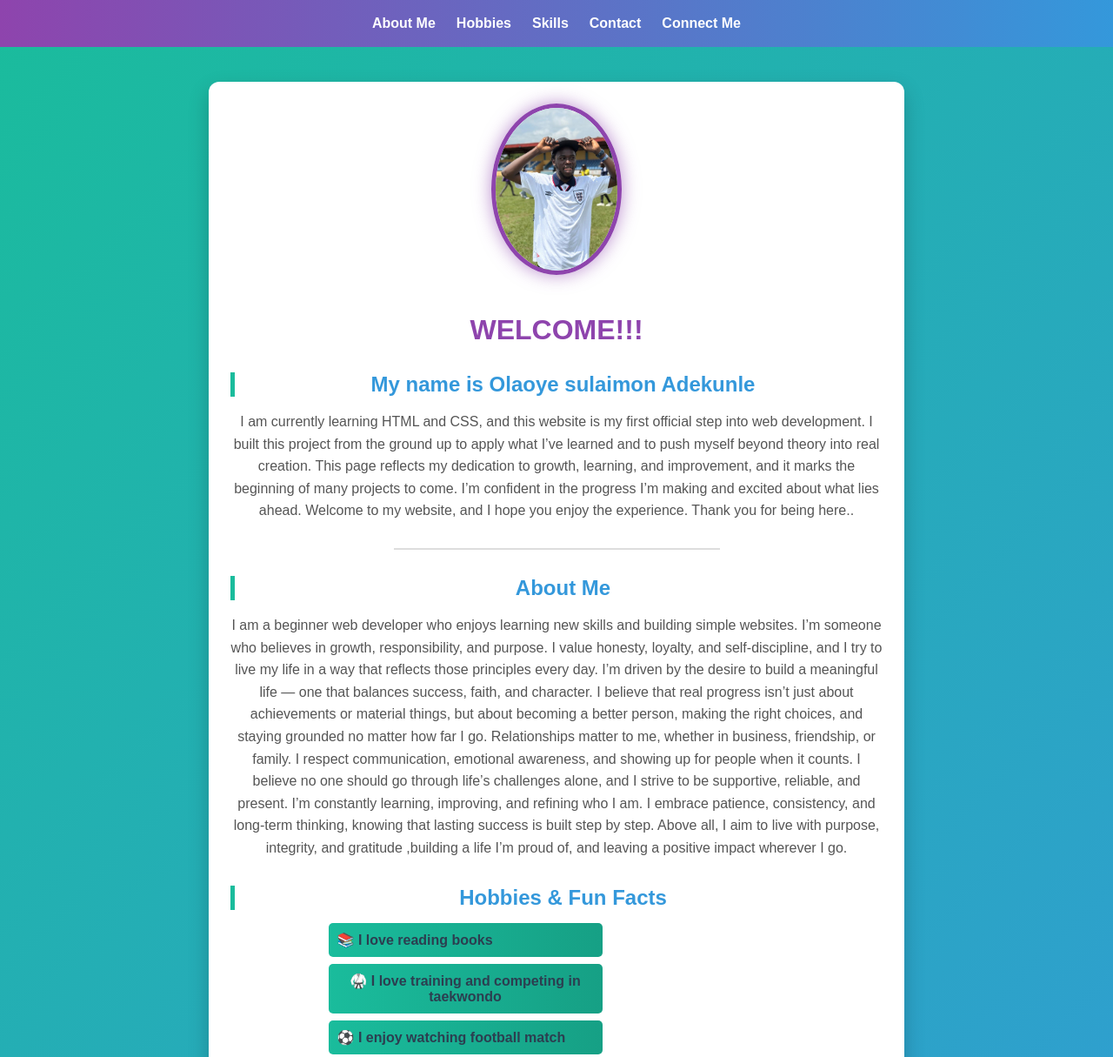
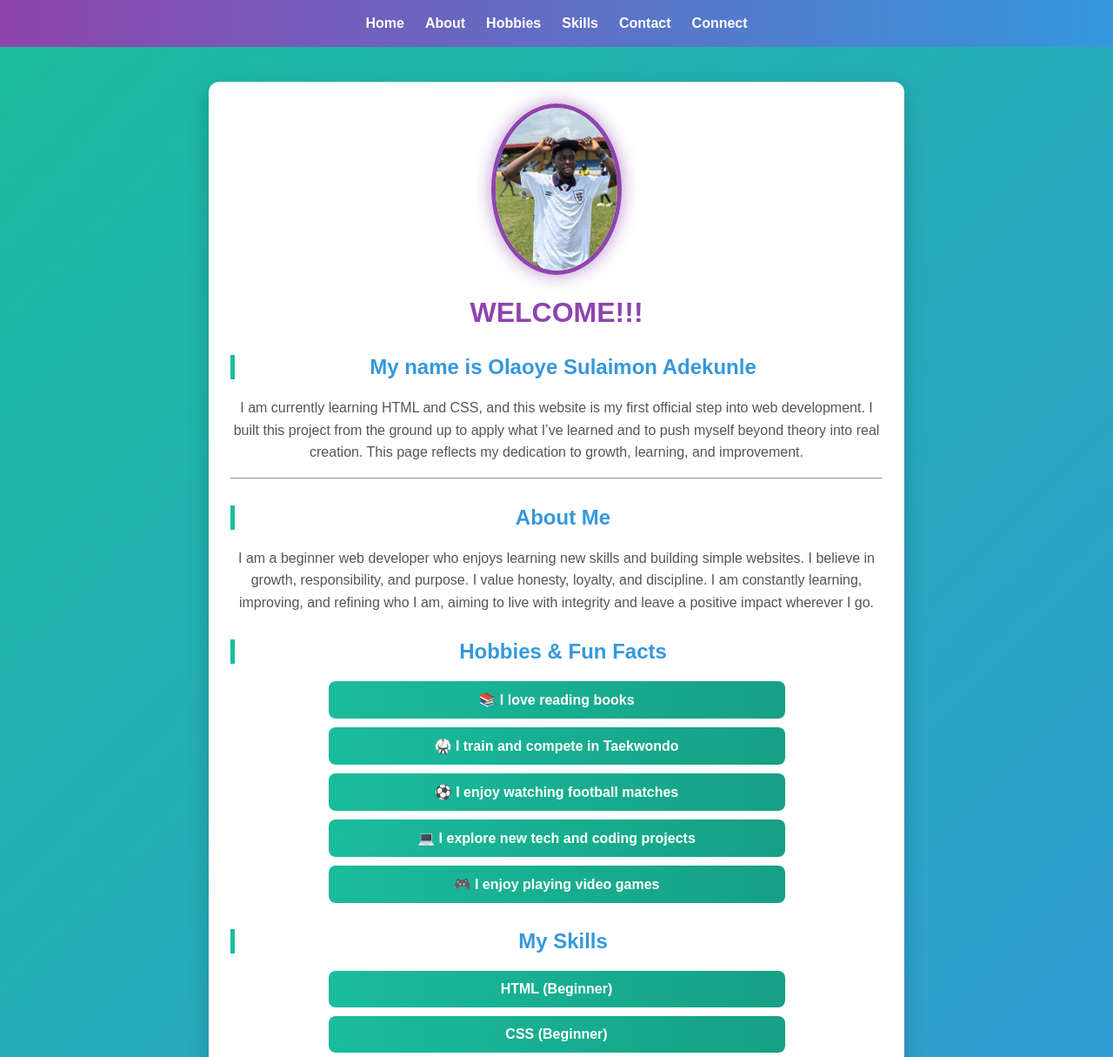
Before and after one commit to iamhardehey/MY-WEB, a plain HTML site: page index.html in a window 1280 px wide. Shown: the top 1215 px of the page at 87% size. Drawn offline with Linux system fonts and the light colour scheme.

Commit message:
Add files via upload

```diff
--- a/index.html
+++ b/index.html
@@ -1,5 +1,5 @@
 <!DOCTYPE html>
-<html>
+<html lang="en">
 <head>
     <meta charset="UTF-8">
     <meta name="viewport" content="width=device-width, initial-scale=1.0">
@@ -9,71 +9,72 @@
 
 <body>
 
+    <!-- NAVBAR -->
     <nav class="navbar">
-    <a href="#about">About Me</a>
+        <a href="#home">Home</a>
+        <a href="#about">About</a>
         <a href="#hobbies">Hobbies</a>
         <a href="#skills">Skills</a>
         <a href="#contact">Contact</a>
-    <a href="#connect">Connect Me</a>
+        <a href="#connect">Connect</a>
     </nav>
 
+    <!-- MAIN CONTENT -->
     <div class="container">
 
+        <!-- HOME -->
         <img src="profile.jpg" alt="My Profile Picture" class="profile-pic">
 
+        <h1 id="home">WELCOME!!!</h1>
+        <h2>My name is Olaoye Sulaimon Adekunle</h2>
 
-    <h1 id="home">WELCOME!!!</h1>
-    <h2>My name is Olaoye sulaimon Adekunle</h2>
-    <p class="intro">I am currently learning HTML and CSS, and this website is my first official step into web development. I built this project from the ground up to apply what I’ve learned and to push myself beyond theory into real creation. This page reflects my dedication to growth, learning, and improvement, and it marks the beginning of many projects to come. I’m confident in the progress I’m making and excited about what lies ahead. Welcome to my website, and I hope you enjoy the experience. Thank you for being here..</p>
+        <p class="intro">
+            I am currently learning HTML and CSS, and this website is my first official step into web development.
+            I built this project from the ground up to apply what I’ve learned and to push myself beyond theory
+            into real creation. This page reflects my dedication to growth, learning, and improvement.
+        </p>
 
         <hr>
 
+        <!-- ABOUT -->
         <h2 id="about" class="fade-in">About Me</h2>
         <p class="fade-in">
-        I am a beginner web developer who enjoys learning new skills
-        and building simple websites. I’m someone who believes in growth, responsibility, and purpose. I value honesty, loyalty, and self-discipline, and I try to live my life in a way that reflects those principles every day.
-
-I’m driven by the desire to build a meaningful life — one that balances success, faith, and character. I believe that real progress isn’t just about achievements or material things, but about becoming a better person, making the right choices, and staying grounded no matter how far I go.
-
-Relationships matter to me, whether in business, friendship, or family. I respect communication, emotional awareness, and showing up for people when it counts. I believe no one should go through life’s challenges alone, and I strive to be supportive, reliable, and present.
-
-I’m constantly learning, improving, and refining who I am. I embrace patience, consistency, and long-term thinking, knowing that lasting success is built step by step.
-
-Above all, I aim to live with purpose, integrity, and gratitude ,building a life I’m proud of, and leaving a positive impact wherever I go.
+            I am a beginner web developer who enjoys learning new skills and building simple websites.
+            I believe in growth, responsibility, and purpose. I value honesty, loyalty, and discipline.
+            I am constantly learning, improving, and refining who I am, aiming to live with integrity
+            and leave a positive impact wherever I go.
         </p>
 
+        <!-- HOBBIES -->
         <h2 id="hobbies">Hobbies & Fun Facts</h2>
         <ul class="hobbies-list">
             <li>📚 I love reading books</li>
-    <li>🥋 I love training and competing in taekwondo</li>
-    <li>⚽ I enjoy watching football match</li>
-    <li>💻 I like exploring new tech and coding projects</li>
-    <li>🎮 I enjoy playing video games in my free time</li>
+            <li>🥋 I train and compete in Taekwondo</li>
+            <li>⚽ I enjoy watching football matches</li>
+            <li>💻 I explore new tech and coding projects</li>
+            <li>🎮 I enjoy playing video games</li>
         </ul>
 
-
+        <!-- SKILLS -->
         <h2 id="skills">My Skills</h2>
-
         <ul class="skills">
             <li>HTML (Beginner)</li>
             <li>CSS (Beginner)</li>
             <li>Learning Web Development</li>
         </ul>
 
- <h2 id="Contact">Contact Me</h2>
-<ul class="Contact">
-<p>Email: omocovenant01@gmail.com</p>
-<p>Phone: +234 8123729316</p>
-</ul>
+        <!-- CONTACT -->
+        <h2 id="contact">Contact Me</h2>
+        <p>Email: <strong>omocovenant01@gmail.com</strong></p>
+        <p>Phone: <strong>+234 812 372 9316</strong></p>
 
-<h2>Connect with Me</h2>
-<ul class="Connect">
+        <!-- CONNECT -->
+        <h2 id="connect">Connect with Me</h2>
         <p>
-    <a href="https://twitter.com/@olaoyesulaimon" target="_blank">Twitter</a> |
+            <a href="https://twitter.com/olaoyesulaimon" target="_blank">Twitter</a> |
             <a href="https://linkedin.com/in/yourusername" target="_blank">LinkedIn</a> |
-    <a href="https://instagram.com/iamhardhey_" target="_blank">instagram</a>
+            <a href="https://instagram.com/iamhardhey_" target="_blank">Instagram</a>
         </p>
-</ul>
 
     </div>
 
--- a/style.css
+++ b/style.css
@@ -1,274 +1,15 @@
-body {
-    background-color: #f0f8ff;
-    font-family: Arial, sans-serif;
-    text-align: center;
-    margin-top: 100px;
-}
-
-h1 {
-    color: #2c3e50;
-}
-
-p {
-    color: #555;
-    font-size: 18px;
-}
-.intro {
-    font-size: 18px;
-    color: #444;
-}
-
-hr {
-    width: 50%;
-    margin: 30px auto;
-    border: 1px solid #ddd;
-}
-
-h2 {
-    color: #2c3e50;
-}
-ul {
-    list-style-type: none;
-    padding: 0;
-}
-
-li {
-    background-color: #e3f2fd;
-    margin: 8px auto;
-    padding: 10px;
-    width: 60%;
-    border-radius: 5px;
-}
-h2 {
-    margin-top: 30px;
-}
-
-p {
-    color: #555;
-    font-size: 16px;
-}
-/* Body */
-body {
-    background-color: #f0f8ff;
-    font-family: Arial, sans-serif;
-    text-align: center;
-    margin: 0;
-    padding: 0;
-}
-
-/* Main container */
-.container {
-    width: 80%;
-    max-width: 700px;
-    margin: 50px auto;
-    background: white;
-    padding: 30px;
-    border-radius: 10px;
-    box-shadow: 0 4px 10px rgba(0,0,0,0.1);
-}
-
-/* Headings */
-h1 {
-    color: #2c3e50;
-    margin-bottom: 10px;
-}
-
-h2 {
-    color: #2c3e50;
-    margin-top: 30px;
-    margin-bottom: 15px;
-}
-
-/* Paragraphs */
-p, .intro {
-    color: #555;
-    font-size: 16px;
-    line-height: 1.6;
-}
-
-/* Horizontal line */
-hr {
-    width: 50%;
-    margin: 30px auto;
-    border: 1px solid #ddd;
-}
-
-/* Skills list */
-ul {
-    list-style-type: none;
-    padding: 0;
-}
-
-li {
-    background-color: #e3f2fd;
-    margin: 8px auto;
-    padding: 10px;
-    width: 60%;
-    border-radius: 5px;
-}
-
-/* Profile image (optional if you add it later) */
-.profile-pic {
-    width: 150px;
-    height: 150px;
-    border-radius: 50%;
-    object-fit: cover;
-    margin-bottom: 20px;
-}
-a {
-    text-decoration: none;
-    color: #3498db;
-    font-weight: bold;
-}
-
-a:hover {
-    color: #2c3e50;
-}
-.container {
-    width: 90%;
-    max-width: 700px;
-    margin: 50px auto;
-    background: white;
-    padding: 30px;
-    border-radius: 10px;
-    box-shadow: 0 4px 10px rgba(0,0,0,0.1);
-}
-@media (max-width: 500px) {
-    li {
-        width: 90%; /* Skills boxes take up most of the screen on small devices */
-    }
-
-    h1 {
-        font-size: 24px; /* Smaller headings on phones */
-    }
-
-    h2 {
-        font-size: 20px;
-    }
-
-    p, .intro {
-        font-size: 14px;
-    }
-
-    .profile-pic {
-    width: 150px;
-    height: 150px;
-    border-radius: 50%;
-    object-fit: cover;
-    margin-bottom: 20px;
-    transition: transform 0.3s ease;
-}
-
-/* Hover animation: slightly enlarge picture */
-.profile-pic:hover {
-    transform: scale(1.1);
-}
-.fade-in {
-    opacity: 0;
-    transform: translateY(20px);
-    animation: fadeInAnimation 1s forwards;
-}
-
-@keyframes fadeInAnimation {
-    to {
-        opacity: 1;
-        transform: translateY(0);
-    }
-}
-
-}
-body {
-    background-color: #f0f8ff;
-    font-family: 'Roboto', Arial, sans-serif;
-    text-align: center;
-    margin: 0;
-    padding: 0;
-}
-h1 {
-    color: #1abc9c; /* Bright teal for main heading */
-    margin-bottom: 10px;
-}
-
-h2 {
-    color: #2c3e50; /* Dark blue for section headings */
-    margin-top: 30px;
-    margin-bottom: 15px;
-}
-
-p, .intro {
-    color: #555;
-}
-
-li {
-    background-color: #d0f0fd; /* Light blue for skills boxes */
-    color: #2c3e50;
-}
-li:hover {
-    background-color: #1abc9c;
-    color: white;
-    transition: 0.3s;
-}
-
-a:hover {
-    color: #1abc9c;
-    transition: 0.3s;
-}
-<nav class="navbar">
-    <a href="#home">Home</a>
-    <a href="#about">About</a>
-    <a href="#skills">Skills</a>
-    <a href="#contact">Contact</a>
-    <a href="#connect">Connect</a>
-</nav>
-.navbar {
-    background-color: #1abc9c;
-    padding: 10px 0;
-    position: sticky;
-    top: 0;
-    z-index: 100;
-}
-
-.navbar a {
-    color: white;
-    text-decoration: none;
-    margin: 0 15px;
-    font-weight: bold;
-}
-
-.navbar a:hover {
-    color: #2c3e50;
-    transition: 0.3s;
-}
-
-.hobbies-list {
-    list-style-type: none;
-    padding: 0;
-    margin: 0 auto 30px auto;
-    width: 70%;
-}
-
-.hobbies-list li {
-    background-color: #f9f9f9;
-    color: #2c3e50;
-    padding: 10px;
-    margin: 8px 0;
-    border-radius: 5px;
-    font-size: 16px;
-    display: flex;
-    align-items: center;
-    justify-content: flex-start;
-}
-html {
-    scroll-behavior: smooth;
-}
-/* General */
+/* Reset */
 * {
     box-sizing: border-box;
 }
 
+/* Body */
 body {
     margin: 0;
     font-family: Arial, sans-serif;
+    background: linear-gradient(135deg, #1abc9c, #3498db);
+    min-height: 100vh;
+    text-align: center;
 }
 
 /* Navbar */
@@ -276,31 +17,106 @@ body {
     display: flex;
     justify-content: center;
     flex-wrap: wrap;
-    background-color: #1abc9c;
-    padding: 10px;
+    background: linear-gradient(90deg, #8e44ad, #3498db);
+    padding: 12px;
+    position: sticky;
+    top: 0;
 }
 
 .navbar a {
     color: white;
     text-decoration: none;
-    margin: 5px 10px;
+    margin: 6px 12px;
     font-weight: bold;
+}
+
+.navbar a:hover {
+    color: #f1c40f;
 }
 
 /* Container */
 .container {
     width: 90%;
     max-width: 800px;
-    margin: 30px auto;
-    padding: 20px;
+    margin: 40px auto;
+    background: white;
+    padding: 25px;
+    border-radius: 12px;
+    box-shadow: 0 10px 25px rgba(0,0,0,0.2);
 }
+
+/* Headings */
+h1 {
+    color: #8e44ad;
+}
+
+h2 {
+    color: #3498db;
+    border-left: 5px solid #1abc9c;
+    padding-left: 10px;
+    margin-top: 30px;
+}
+
+/* Text */
+p {
+    color: #555;
+    line-height: 1.6;
+}
+
+/* Lists */
+ul {
+    list-style: none;
+    padding: 0;
+}
+
+ul li {
+    background: linear-gradient(90deg, #1abc9c, #16a085);
+    color: white;
+    padding: 12px;
+    margin: 10px auto;
+    border-radius: 8px;
+    width: 70%;
+    font-weight: bold;
+    transition: transform 0.3s;
+}
+
+ul li:hover {
+    transform: scale(1.05);
+}
+
+/* Profile Image */
 .profile-pic {
     width: 150px;
     max-width: 100%;
-    height: auto;
     border-radius: 50%;
+    border: 5px solid #8e44ad;
+    box-shadow: 0 0 20px rgba(142, 68, 173, 0.6);
+    transition: transform 0.3s ease;
 }
+
+.profile-pic:hover {
+    transform: scale(1.1);
+}
+
+/* Links */
+a {
+    color: #8e44ad;
+}
+
+a:hover {
+    color: #e67e22;
+}
+
+/* Smooth scroll */
+html {
+    scroll-behavior: smooth;
+}
+
+/* Mobile */
 @media (max-width: 600px) {
+    ul li {
+        width: 90%;
+    }
 
     h1 {
         font-size: 24px;
@@ -314,89 +130,7 @@ body {
         font-size: 14px;
     }
 
-    .container {
-        padding: 15px;
-    }
-
     .navbar {
         flex-direction: column;
     }
-
-    .navbar a {
-        padding: 8px 0;
-    }
 }
-body {
-    margin: 0;
-    font-family: Arial, sans-serif;
-    background: linear-gradient(135deg, #1abc9c, #3498db);
-    min-height: 100vh;
-}
-.navbar {
-    display: flex;
-    justify-content: center;
-    flex-wrap: wrap;
-    background: linear-gradient(90deg, #8e44ad, #3498db);
-    padding: 12px;
-}
-
-.navbar a {
-    color: white;
-    text-decoration: none;
-    margin: 6px 12px;
-    font-weight: bold;
-}
-
-.navbar a:hover {
-    color: #f1c40f;
-}
-.container {
-    width: 90%;
-    max-width: 800px;
-    margin: 40px auto;
-    background: white;
-    padding: 25px;
-    border-radius: 12px;
-    box-shadow: 0 10px 25px rgba(0,0,0,0.2);
-}
-h1 {
-    color: #8e44ad;
-}
-
-h2 {
-    color: #3498db;
-    border-left: 5px solid #1abc9c;
-    padding-left: 10px;
-}
-ul {
-    list-style: none;
-    padding: 0;
-}
-
-ul li {
-    background: linear-gradient(90deg, #1abc9c, #16a085);
-    color: white;
-    padding: 12px;
-    margin: 10px 0;
-    border-radius: 8px;
-    font-weight: bold;
-    transition: transform 0.3s;
-}
-
-ul li:hover {
-    transform: scale(1.05);
-}
-.profile-pic {
-    width: 150px;
-    border-radius: 50%;
-    border: 5px solid #8e44ad;
-    box-shadow: 0 0 20px rgba(142, 68, 173, 0.6);
-}
-a {
-    color: #8e44ad;
-    font-weight: bold;
-}
-
-a:hover {
-    color: #e67e22;
-}
```
Lines whose indentation alone changed are shown as unchanged.
